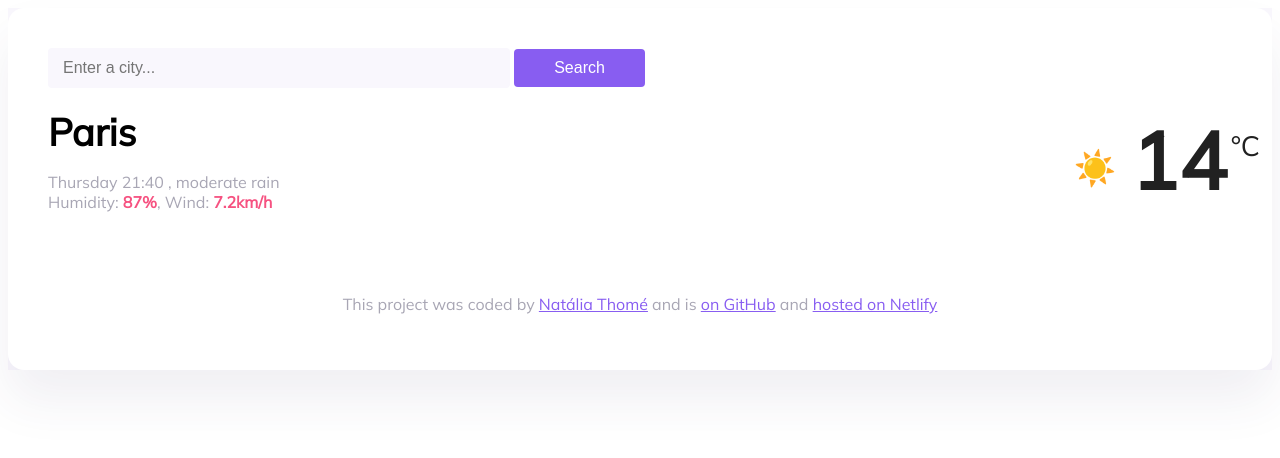
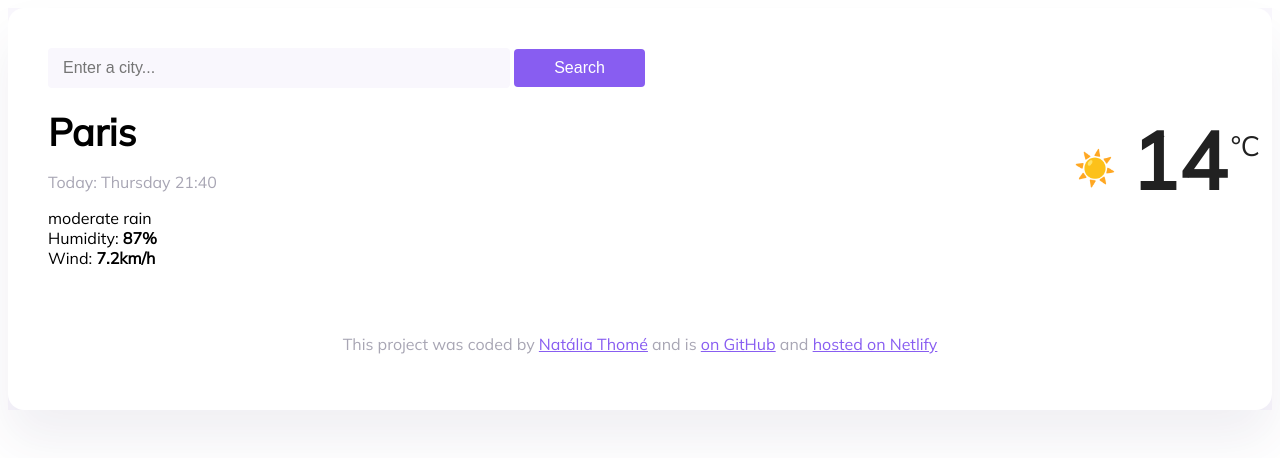
Before and after one commit to thomenat/my-weather-app, a website: page index.html in a window 1280 px wide. Drawn offline with nearby package versions, Linux system fonts and the light colour scheme.

Commit message:
updated forecast details

```diff
--- a/index.html
+++ b/index.html
@@ -34,9 +34,7 @@
             <div>
               <h1 class="city-name">Paris</h1>
               <p class="weather-info">
-                <span class="current-date-time"> Saturday 15:32 </span>
-                , moderate rain <br />
-                Humidity: <strong>87%</strong>, Wind: <strong>7.2km/h</strong>
+               <span>Today: <span class="current-date-time"> Saturday 15:32 </span></span>
               </p>
             </div>
 
@@ -46,6 +44,9 @@
               <span class="unit">°C</span>
             </div>
           </div>
+          <div class="precipitation"> moderate rain </div>
+          <div class="humidity">Humidity: <strong>87%</strong></div>
+          <div class="wind">Wind: <strong>7.2km/h</strong></div>
         </main>
         <footer>
           <p>
```
